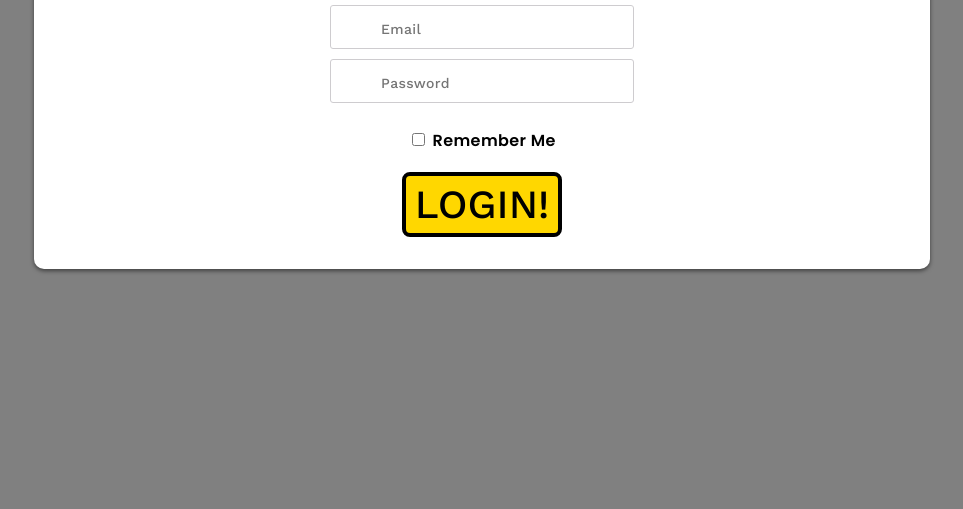
After one commit to briantacderan/hoodcast-gold, a Flask app: page /login in a window 1280 px wide. The commit adds this page. Shown: the part 203-712 px from the top of the page, without its empty margins (158-1121 px from the left). Run offline with Flask 2, Linux system fonts and the light colour scheme; parts of the project's set-up code (start-up, migrations or seed data) failed here and were passed over; some libraries are stand-ins or nearby versions.

Commit message:
Add login capabilities

```diff
--- a/app.py
+++ b/app.py
@@ -1,15 +1,36 @@
-from flask import Flask
+from flask import Flask, g
 from flask_sqlalchemy import SQLAlchemy
+from flask_login import LoginManager, user_loaded_from_request
+from flask.sessions import SecureCookieSessionInterface
 import os
 
+
+#@user_loaded_from_request.connect
+def user_loaded_from_request(app, user=None):
+    g.login_via_request = True
+
+class CustomSessionInterface(SecureCookieSessionInterface):
+    """Prevent creating session from API requests."""
+    def should_set_cookie(self, *args, **kwargs):
+        return False
+
+    def save_session(self, *args, **kwargs):
+        if g.get('login_via_request'):
+            return
+        return super(CustomSessionInterface, self).save_session(*args, **kwargs)
 
 app = Flask(__name__)
 app.config['SECRET_KEY'] = os.environ.get('HOODCAST_SECRET_KEY', None)
 app.config['SQLALCHEMY_DATABASE_URI'] = 'sqlite:///hoodcast.db'
 app.config['SQLALCHEMY_TRACK_MODIFICATIONS'] = False
+#app.session_interface = CustomSessionInterface()
+
 db = SQLAlchemy(app)
+port = int(os.environ.get("PORT", 5000))
 
-port = int(os.environ.get("PORT", 5000))
+login = LoginManager()
+login.login_view = 'login'
+login.init_app(app)
 
 import routes, models
 
--- a/forms.py
+++ b/forms.py
@@ -2,12 +2,44 @@ import numpy as np
 import pandas as pd
 import fuckit
 from flask_wtf import FlaskForm
-from wtforms import StringField, SubmitField
-from wtforms.validators import ValidationError, DataRequired
+from wtforms import StringField, PasswordField, BooleanField, SubmitField
+from wtforms.validators import ValidationError, DataRequired, Email, EqualTo
 from werkzeug.urls import url_parse
 from sqlalchemy import asc, desc, func, distinct, column, sql
-from models import Company, Statement
+from models import Company, Statement, User
 from app import app, db
+
+
+class RegistrationForm(FlaskForm):
+    email = StringField('Email', validators=[DataRequired(), Email()],
+                        render_kw={'placeholder': 'Email'})
+    password = PasswordField('Password', validators=[DataRequired()],
+                             render_kw={'placeholder': 'Password'})
+    password2 = PasswordField('Repeat it',
+                              validators=[DataRequired(),
+                                          EqualTo('password',
+                                                  message='Not a match')],
+                              render_kw={'placeholder': 'Repeat!'})
+    submit = SubmitField('LINK!')
+
+    def validate_email(self, email):
+        user = User.query.filter_by(email=email.data).first()
+        if user is not None:
+            raise ValidationError('Email address taken')
+
+
+class LoginForm(FlaskForm):
+    email = StringField('Email', validators=[DataRequired()],
+                        render_kw={'placeholder': 'Email'})
+    password = PasswordField('Password', validators=[DataRequired()],
+                       render_kw={'placeholder': 'Password'})
+    remember_me = BooleanField('Remember Me')
+    submit = SubmitField('LOGIN!')
+
+    def validate_email(self, email):
+        user = User.query.filter_by(email=email.data).first()
+        if user is None:
+            raise ValidationError('Email invalid')
 
 
 class SearchForm(FlaskForm):
@@ -26,7 +58,6 @@ class SearchForm(FlaskForm):
         company = Company.query.filter_by(title=name.data).first()
         if company is None:
             raise ValidationError('Invalid company name')
-
 
 
 class SearchResults(FlaskForm):
--- a/requirements.txt
+++ b/requirements.txt
@@ -1,6 +1,8 @@
+blinker==1.4
+Flask-Login==0.5.0
+Flask-SQLAlchemy==2.4.4
+Flask-WTF==0.14.3
 fuckit==4.8.1
 gunicorn==20.0.4
 -e git://github.com/briantacderan/hoodflex.git#egg=hoodflex
 robin-stocks==2.0.3
-Flask-SQLAlchemy==2.4.4
-Flask-WTF==0.14.3
--- a/routes.py
+++ b/routes.py
@@ -1,14 +1,53 @@
 from sqlalchemy import asc, desc, func, distinct, column, sql
-from flask import request, render_template, flash, redirect, url_for
-from models import Company, Statement
-from forms import SearchForm, SearchResults
+from flask import request, render_template, flash, redirect, url_for, abort
+from flask_login import current_user, login_user, logout_user, login_required
+from models import Company, Statement, User
+from forms import RegistrationForm, LoginForm, SearchForm, SearchResults
 from werkzeug.urls import url_parse
 from app import app, db
 import datetime as dt
 import hoodflex as hf
 
 
+@app.route('/login', methods=['GET', 'POST'])
+def login():
+    if current_user.is_authenticated:
+        return redirect(url_for('index'))
+    form = LoginForm()
+    if form.validate_on_submit():
+        user = User.query.filter_by(email=form.email.data).first()
+        if user is None or not user.check_password_hash(form.password.data):
+            flash('Invalid email or password')
+            return redirect(url_for('login'))
+        if form.remember_me.data:
+            login_user(user, remember=True)
+        else:
+            login_user(user)
+        flash('Logged in successfully')
+        next_page = request.args.get('next')
+        if not next_page or url_parse(next_page).netloc != '':
+            next_page = url_for('index', current_user=current_user)
+        return redirect(next_page)
+    return render_template('login.html', title='Sign In', form=form)
+
+
+@app.route('/register', methods=['GET', 'POST'])
+def register():
+    if current_user.is_authenticated:
+        return redirect(url_for('index'))
+    form = RegistrationForm()
+    if form.validate_on_submit():
+        user = User(email=form.email.data)
+        user.set_password(form.password.data)
+        db.session.add(user)
+        db.session.commit()
+        flash('Thanks for registering')
+        return redirect(url_for('login'))
+    return render_template('register.html', title='Register', form=form)
+
+
 @app.route('/', methods=['GET', 'POST'])
+@login_required
 def index():
     form = SearchForm()
     companies = Company.query.with_entities(Company.title).all()
@@ -28,6 +67,7 @@ def index():
 
 
 @app.route('/mobbin-results/<name>/<form_type>/<year>', methods=['GET', 'POST'])
+@login_required
 def metrics(name, form_type, year):
     company = Company.query.filter_by(title=name).first()
     statement = Statement.query.filter_by(company_id=company.id).first()
@@ -130,3 +170,10 @@ def metrics(name, form_type, year):
                            columns=columns, companies=companies,
                            session=session, df_dict=df_dict,
                            scrollToAnchor='head')
+
+
+@app.route('/logout')
+@login_required
+def logout():
+    logout_user()
+    return redirect(url_for('login'))
--- a/static/javascripts/svg-load.js
+++ b/static/javascripts/svg-load.js
@@ -65,8 +65,17 @@ $(document).ready(function() {
     }
   }
 
-  document.getElementById('hoodcast-search-button').addEventListener('mousedown', handleEvent);
-  document.getElementById('hoodcast-search-button').addEventListener('keydown', handleKeyEvent);
-  document.getElementById('enter-event1').addEventListener('keydown', handleKeyEvent);
-  document.getElementById('enter-event2').addEventListener('keydown', handleKeyEvent);
+  var inputOne = document.getElementById('enter-event1');
+  var inputTwo = document.getElementById('enter-event2');
+
+  document.getElementById('hoodcast-submit-button').addEventListener('mousedown', handleEvent);
+  document.getElementById('hoodcast-submit-button').addEventListener('keydown', handleKeyEvent);
+
+  if (inputOne) {
+    inputOne.addEventListener('keydown', handleKeyEvent);
+  }
+  if (inputTwo) {
+    inputTwo.addEventListener('keydown', handleKeyEvent);
+  }
+
 });
--- a/static/stylesheets/style.css
+++ b/static/stylesheets/style.css
@@ -120,7 +126,7 @@ g#logo {
 
 
 /* Search */
-#search {
+.form-fields {
   display: block;
   padding: 32px 0;
   margin: 0 auto;
@@ -132,12 +138,12 @@ g#logo {
   flex-direction: column;
 }
 
-.hoodcast-search {
+.hoodcast-form {
   margin: 5px 15px 5px 15px;
   display: inline-block;
 }
 
-.hoodcast-search-input {
+.hoodcast-input {
   width: 250px;
   height: 36px;
   border-radius: 3px;
@@ -157,7 +163,12 @@ g#logo {
   cursor: text;
 }
 
-#hoodcast-search-button {
+div#register-div .hoodcast-input,
+div#login-div .hoodcast-input {
+  font-size: 14px;
+}
+
+#hoodcast-submit-button {
   text-align: center;
   width: 160px;
   height: 65px;
--- a/templates/base.html
+++ b/templates/base.html
@@ -47,40 +47,50 @@
              src="{{ url_for('static',
                   filename='resources/images/hoodcast-gold.svg') }}" />
       </a>
+
+      {% if current_user.is_authenticated %}
+      <div id="user-now">
+        {{ current_user.email }} <a id="outside" class="gold-link" href="{{ url_for('logout') }}">Logout</a>
+      </div>
+      {% endif %}
+
     </div>
 
     <div id="container">
-      <div id="search">
+
+      {% if current_user.is_authenticated %}
+      <div id="search" class="form-fields">
         <form autocomplete="off" id="form-panels" action="" method="post">
 
           {{ form.hidden_tag() }}
-          <div class="hoodcast-search autocomplete">
+          <div class="hoodcast-form autocomplete">
             {{ form.name(id="company-search",
-              class="hoodcast-search-input form-control", size=32) }}
+              class="hoodcast-input form-control", size=32) }}
             {% for error in form.name.errors %}
             <span style="color: red; font-weight: bold;">[{{ error }}]</span>
             {% endfor %}
           </div>
-          <div class="hoodcast-search">
+          <div class="hoodcast-form">
             {{ form.form_type(id="enter-event1",
-              class="hoodcast-search-input", size=32) }}
-            {% for error in form.name.errors %}
+              class="hoodcast-input", size=32) }}
+            {% for error in form.form_type.errors %}
             <span style="color: red; font-weight: bold;">[{{ error }}]</span>
             {% endfor %}
           </div>
-          <div class="hoodcast-search">
-            {{ form.year(id="enter-event2", class="hoodcast-search-input",
+          <div class="hoodcast-form">
+            {{ form.year(id="enter-event2", class="hoodcast-input",
               size=32) }}
-            {% for error in form.name.errors %}
+            {% for error in form.year.errors %}
             <span style="color: red; font-weight: bold;">[{{ error }}]</span>
             {% endfor %}
           </div>
           <div>
-            {{ form.submit(id="hoodcast-search-button") }}
+            {{ form.submit(id="hoodcast-submit-button") }}
           </div>
 
         </form>
       </div>
+      {% endif %}
 
       {% block content %}
       {% endblock %}
@@ -88,6 +98,7 @@
       <div class="site-main-background" arai-hidden="true"></div>
     </div>
 
+    {% if current_user.is_authenticated %}
     <script type="text/javascript">
       var companies = {{ companies|tojson }};
       var companyArray = [];
@@ -95,10 +106,11 @@
         companyArray.push(companies[i][0]);
       }
     </script>
+    <script src="{{ url_for('static',
+                 filename='javascripts/autocomplete.js') }}"></script>
+    {% endif %}
 
     <script src="https://cdn.jsdelivr.net/npm/gasparesganga-jquery-loading-overlay@2.1.7/dist/loadingoverlay.min.js"></script>
-    <script src="{{ url_for('static',
-                 filename='javascripts/autocomplete.js') }}"></script>
     <script src="{{ url_for('static',
                  filename='javascripts/svg-load.js') }}"></script>
 
--- a/templates/landing_page.html
+++ b/templates/landing_page.html
@@ -2,5 +2,4 @@
 {% block content %}
 
 
-
 {% endblock %}
--- /dev/null
+++ b/templates/login.html
@@ -0,0 +1,34 @@
+{% extends "base.html" %}
+{% block content %}
+
+<div>
+  <h2 id="pre-load" class="subheader">Sign in</h2>
+</div>
+
+<div id="login-div" class="form-fields">
+  <p>New User? <a class="gold-link" href="{{ url_for('register') }}">Click here</a> to Register!</p>
+  <form autocomplete="off" id="form-panels" action="" method="post">
+
+    {{ form.hidden_tag() }}
+    <div class="hoodcast-form autocomplete">
+      {{ form.email(class="hoodcast-input form-control", size=32) }}
+      {% for error in form.email.errors %}
+      <span style="color: red; font-weight: bold;">[{{ error }}]</span>
+      {% endfor %}
+    </div>
+    <div class="hoodcast-form">
+      {{ form.password(id="enter-event1",
+        class="hoodcast-input", size=32) }}
+      {% for error in form.password.errors %}
+      <span style="color: red; font-weight: bold;">[{{ error }}]</span>
+      {% endfor %}
+    </div><br>
+    <div>{{ form.remember_me() }} {{ form.remember_me.label }}</div>
+    <div>
+      {{ form.submit(id="hoodcast-submit-button") }}
+    </div>
+
+  </form>
+</div>
+
+{% endblock %}
```
Also changed, not shown: other parts of static/stylesheets/style.css (+47 -20 lines), models.py (+48 -1 lines), templates/register.html (added, +38 -0 lines), hoodcast.db, temp.db, 2 other files.
